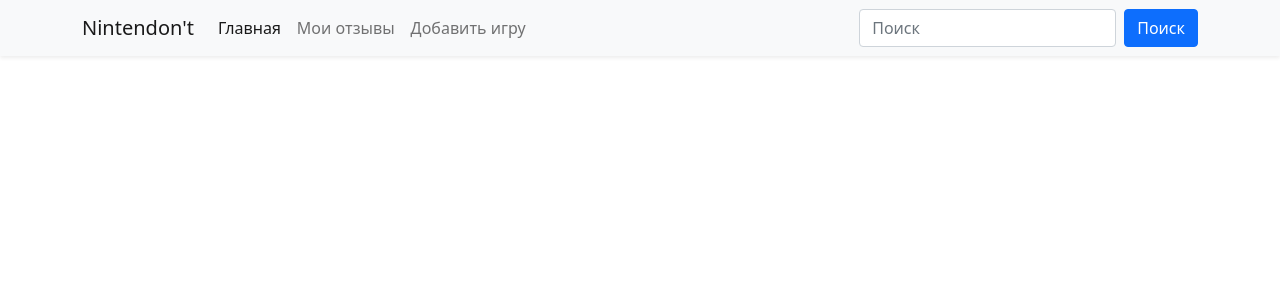
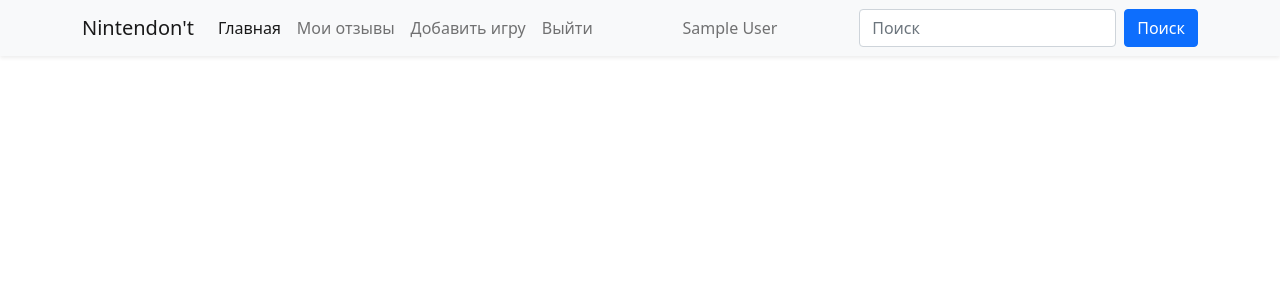
Before and after one commit to BakasaRus/AIP-Games, a Flask app: page / in a window 1280 px wide. Shown: the top 300 px of the page. Run offline with Flask 2, Linux system fonts and the light colour scheme; the visitor is signed in with stand-in values (Sample User, id 1); data comes from the database, SQL or seed files in the repository; data that the repository does not hold is empty.

Commit message:
Add logout button

```diff
--- a/app.py
+++ b/app.py
@@ -2,7 +2,7 @@ from flask import Flask, render_template, request, abort, redirect, url_for
 from models import db, Game, User
 from flask_migrate import Migrate
 from forms import LoginForm, RegisterForm
-from flask_login import login_user, LoginManager
+from flask_login import login_user, logout_user, LoginManager
 
 app = Flask(__name__)
 app.secret_key = 'v{O#GgvaO@Rp'
@@ -48,6 +48,12 @@ def register():
     return render_template('register.html', form=form)
 
 
+@app.route('/logout')
+def logout():
+    logout_user()
+    return redirect(url_for('homepage'))
+
+
 @app.route('/games/new')
 def create_game():
     return render_template('new_game.html')
--- a/templates/navbar.html
+++ b/templates/navbar.html
@@ -16,7 +16,15 @@
                 <li class="nav-item">
                     <a class="nav-link" href="{{ url_for('create_game') }}">Добавить игру</a>
                 </li>
+                <li class="nav-item">
+                    <a class="nav-link" href="{{ url_for('logout') }}">Выйти</a>
+                </li>
             </ul>
+            {% if current_user.is_authenticated %}
+            <span class="navbar-text">
+                {{ current_user.first_name }} {{ current_user.last_name }}
+            </span>
+            {% endif %}
             <form class="d-flex" action="{{ url_for('search') }}">
                 <input name="title" class="form-control me-2" type="search" placeholder="Поиск" aria-label="Поиск">
                 <button class="btn btn-primary" type="submit">Поиск</button>
```
